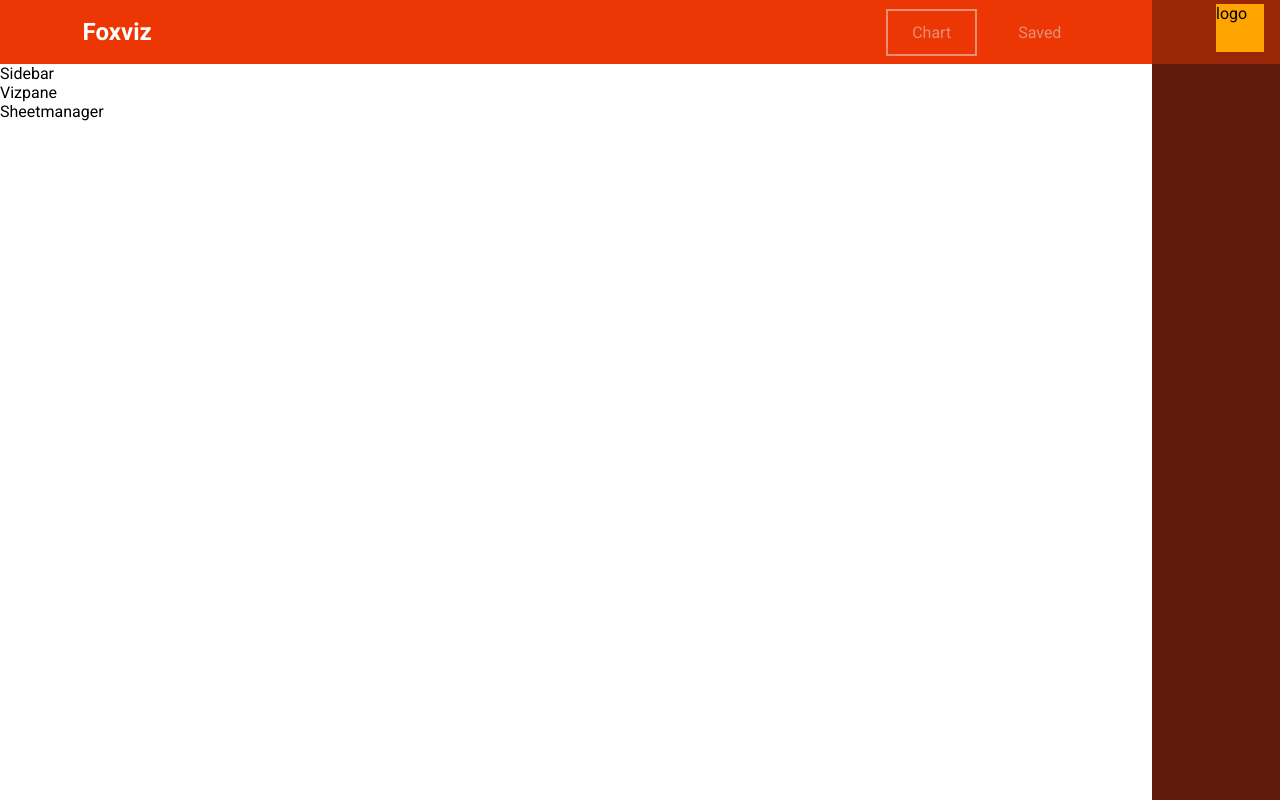
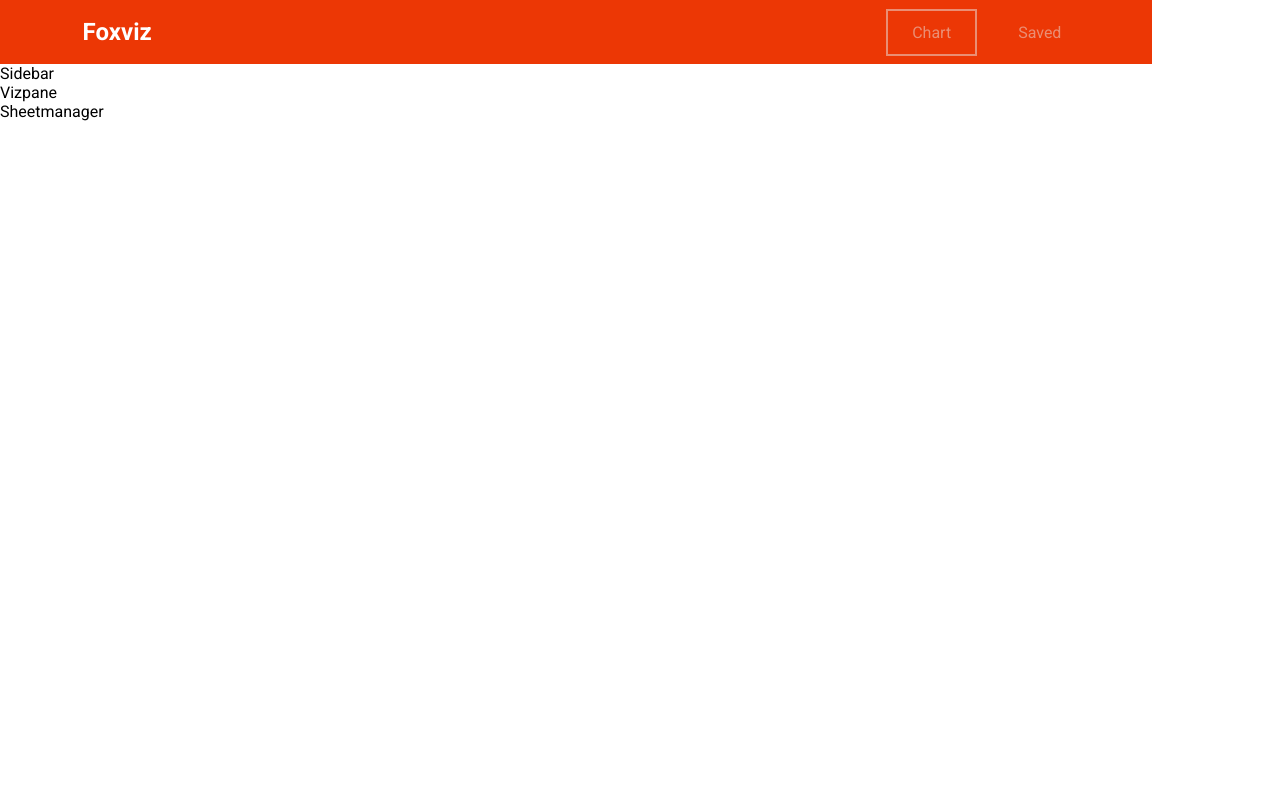
Before and after one commit to RKKRRRKK/chartapp, a Vue app: page /chart in a window 1280 px wide. Built offline with nearby package versions, Linux system fonts and the light colour scheme.

Commit message:
Removing sidebar from App.vue

```diff
--- a/src/App.vue
+++ b/src/App.vue
@@ -1,17 +1,14 @@
 <template>
   <the-header></the-header>
-  <the-sidebar></the-sidebar>
   <router-view></router-view>
 </template>
 
 <script>
 import TheHeader from './components/layout/TheHeader.vue';
-import TheSidebar from './components/layout/TheSidebar.vue';
 
 export default {
   components: {
-    TheHeader,
-    TheSidebar
+    TheHeader
   }
 }
 </script>
--- a/src/components/layout/TheSidebar.vue
+++ b/src/components/layout/TheSidebar.vue
@@ -20,7 +20,7 @@
     height: 100vh
 }
 .login {
-    background-color: #992606;
+    background-color: #dd3405;
     width: 100vh;
     height: 4rem;
 }
@@ -33,10 +33,12 @@
     right: 0px;
     margin-right: 1rem;
     margin-top: 0.25rem;
+    text-align: center;
+    padding-top: 12px;
 }
 
 .sheets {
-    background-color: #601c0a;
+    background-color: #ec3705;
     height:100vh;
 }
 
```
